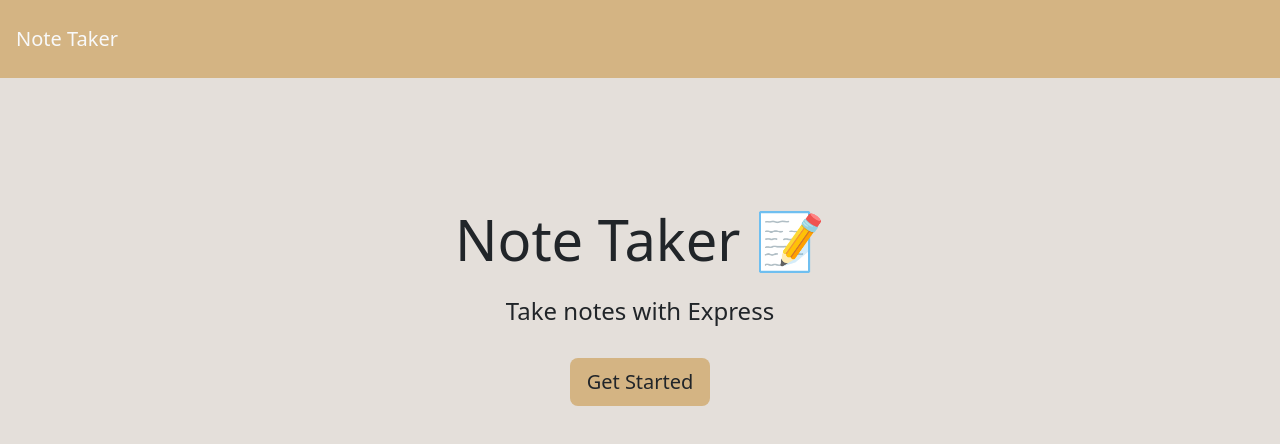
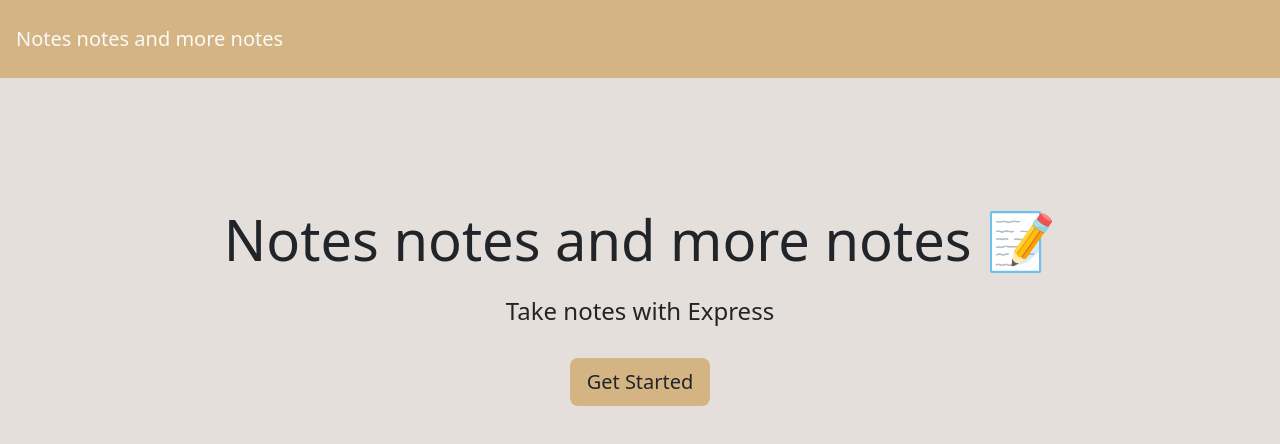
Before and after one commit to Mayalynn96/notes-notes-and-more-notes, a website: page public/index.html in a window 1280 px wide. Drawn offline with nearby package versions, Linux system fonts and the light colour scheme; no server answers.

Commit message:
changed titles in html

```diff
--- a/public/index.html
+++ b/public/index.html
@@ -12,12 +12,12 @@
 
 <body>
   <nav class="navbar myColors">
-    <a class="navbar-brand text-light p-3" href="/">Note Taker
+    <a class="navbar-brand text-light p-3" href="/">Notes notes and more notes
     </a>
   </nav>
   <div class="container">
     <div style="margin-top: 80px;" class="text-center p-5 mb-4 myBackgroundColor">
-      <h1 class="display-4">Note Taker <span role="img" aria-label="Memo">📝</span></h1>
+      <h1 class="display-4">Notes notes and more notes <span role="img" aria-label="Memo">📝</span></h1>
       <h4 class="mt-4">Take notes with Express</h4>
       <a class="btn myColors btn-lg mt-4" href="/notes" role="button">Get Started</a>
     </div>
```
Also changed, not shown: public/notes.html (+1 -1 lines).
